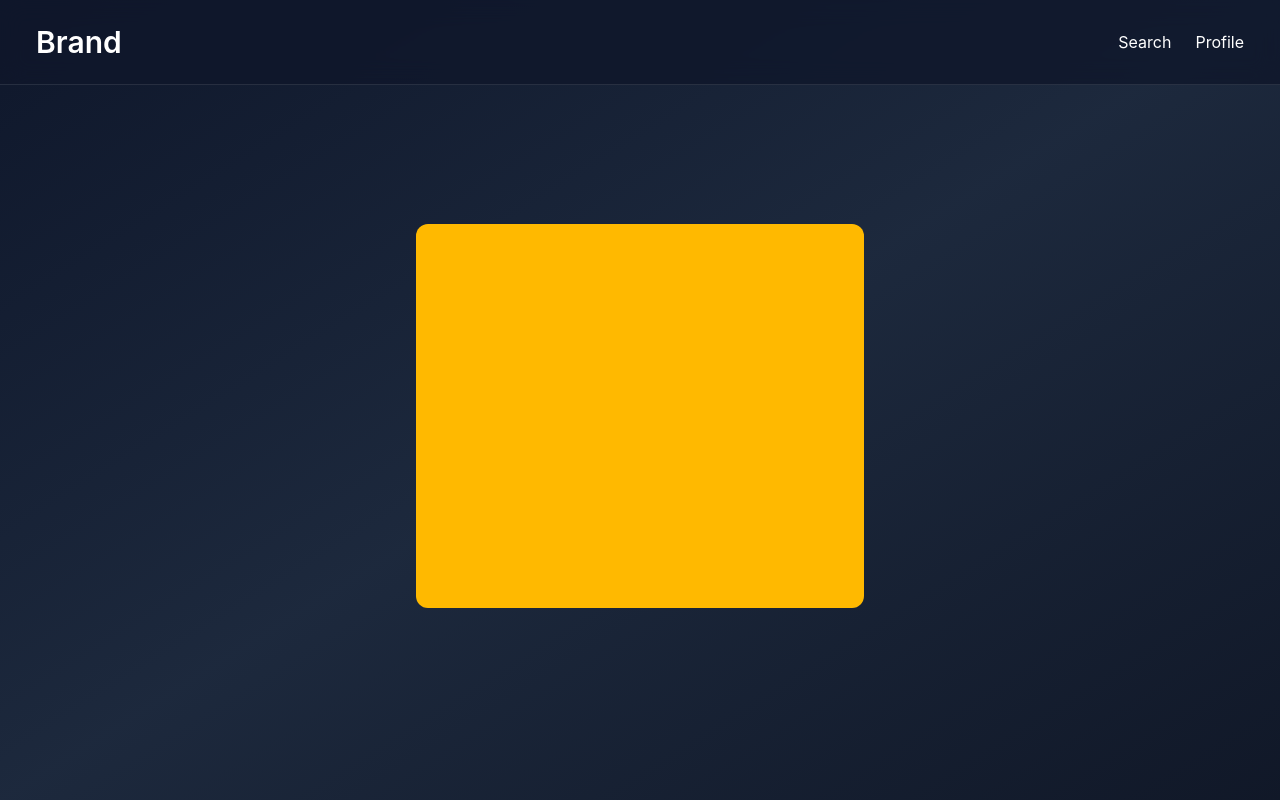
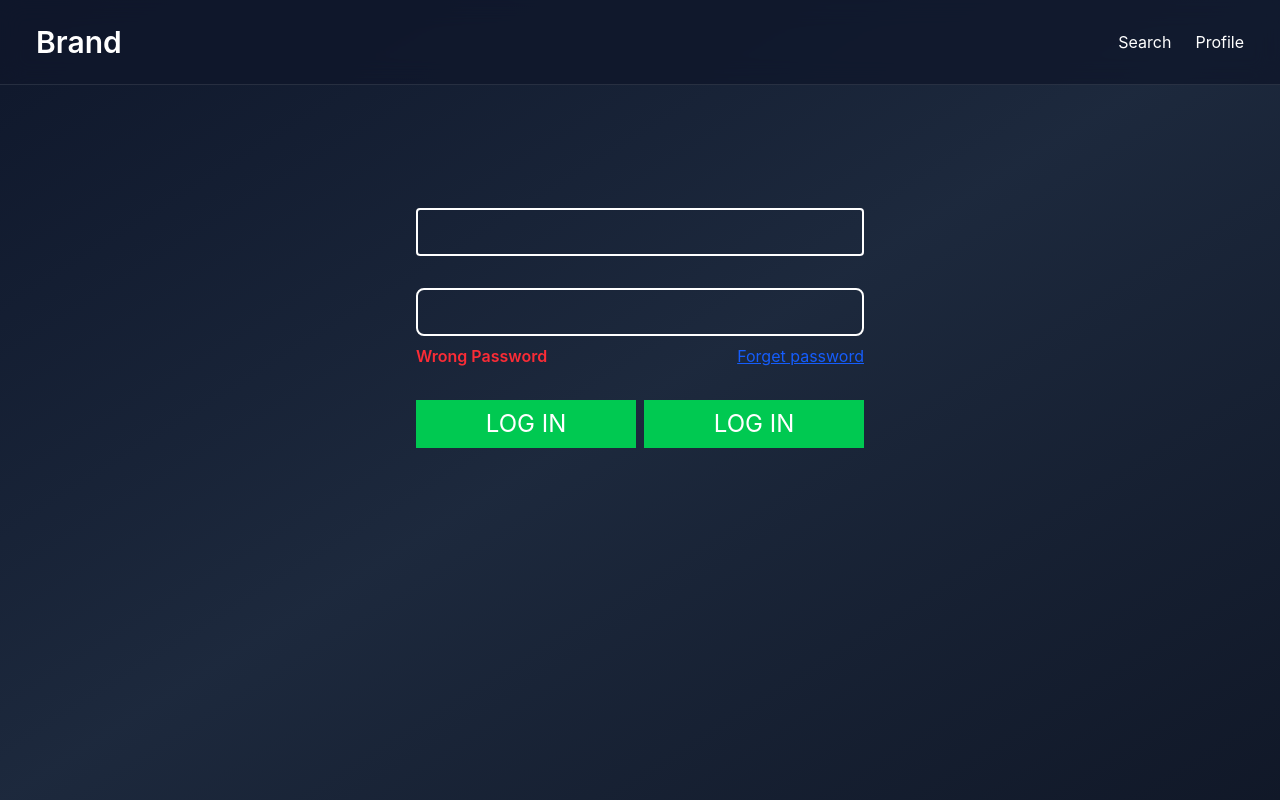
Before and after one commit to vaibhavjangam001-sys/weather-app-react, a React (Vite) app: page /login in a window 1280 px wide. Built offline with nearby package versions, Linux system fonts and the light colour scheme.

Commit message:
feat: implement user login interface

```diff
--- a/src/pages/Login.jsx
+++ b/src/pages/Login.jsx
@@ -1,7 +1,22 @@
 const Login = () => {
   return (
-    <section className="flex h-[calc(100vh-8rem)] w-full items-center justify-center p-20">
-     <div className="w-full max-w-md min-h-[24rem] rounded-xl bg-amber-400"></div>
+    <section className="flex h-[calc(100vh-8rem)] w-full flex-col items-center gap-5 justify-center p-15">
+     <div className="w-full max-w-md min-h-[26rem] flex flex-col gap-8 rounded-xl">
+        <input className="w-full p-2  text-lg border-2 rounded-sm" type="text" />
+        <div className="text-end">
+           <input className="w-full p-2 border text-lg border-2 rounded-lg" type="text" />
+           <div className="flex justify-between items-center mt-2">
+             <p className="text-red-500 font-semibold">Wrong Password</p>
+            <a className="text-blue-600 underline" href="#">Forget password</a>
+           </div>
+        </div>
+
+
+         <div className="flex gap-2">
+          <button className="text-2xl p-2 bg-green-500 flex-1">LOG IN</button>
+          <button className="text-2xl p-2 bg-green-500 flex-1">LOG IN</button>
+         </div>
+     </div>
     </section>
   );
 };
```
